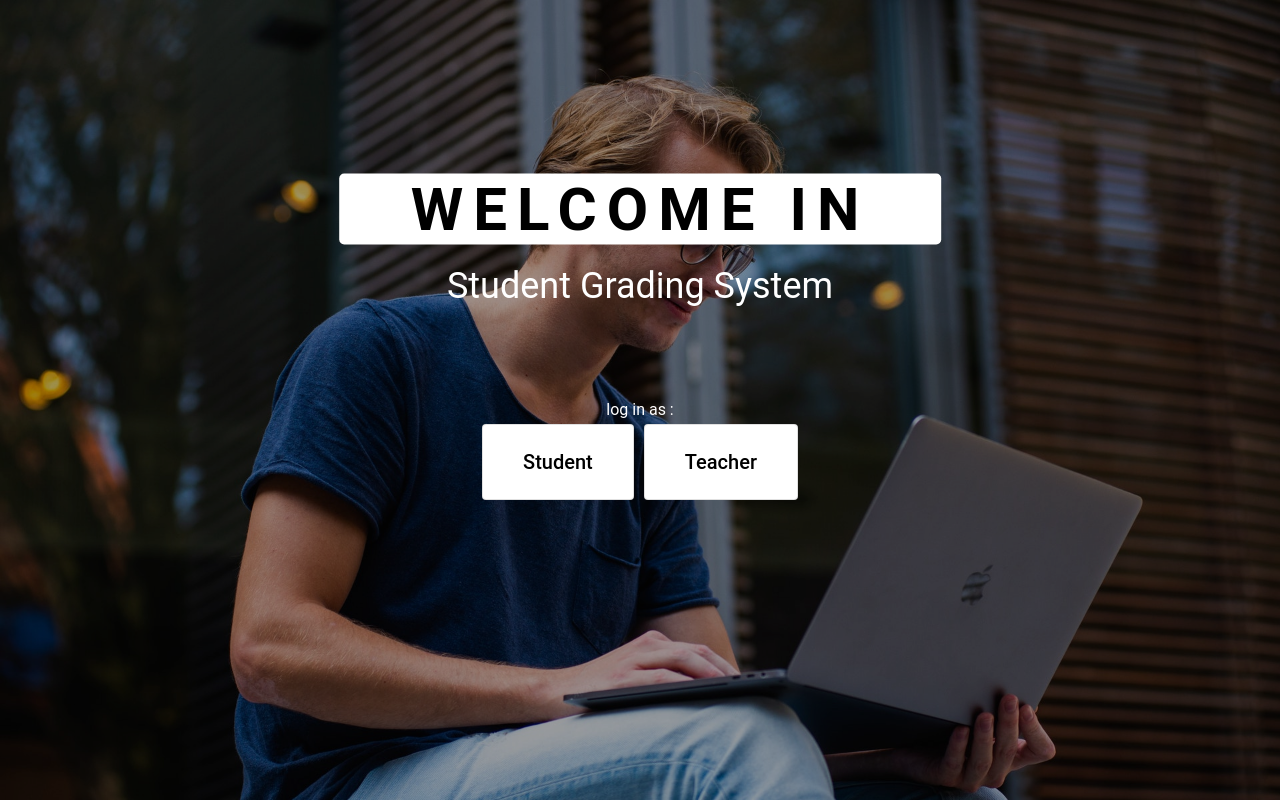
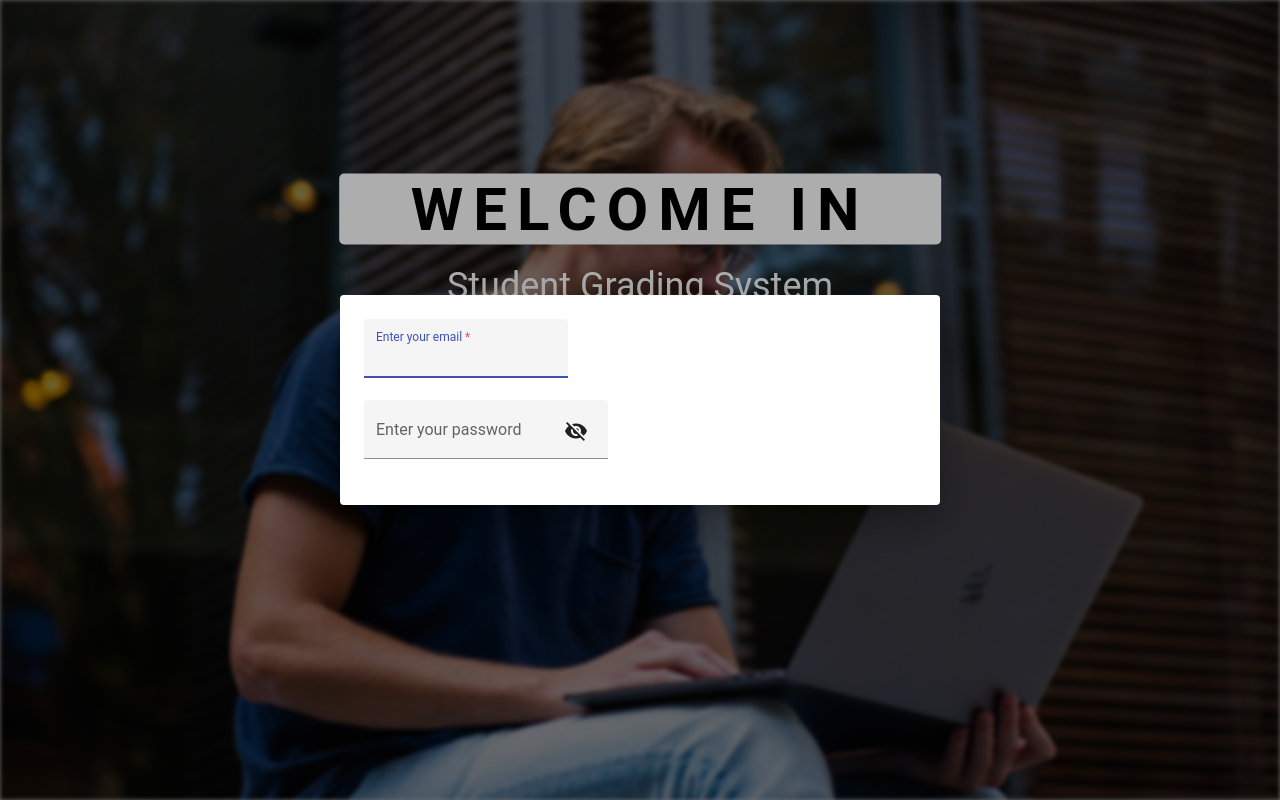
Before and after one commit to SavidyaXCVIII/Grading-System, an Angular app in the folder frontend/: page / in a window 1280 px wide. Both pictures are taken after a click on the button "Student". Built offline with nearby package versions, Linux system fonts and the light colour scheme.

Commit message:
added dialog for log in component

```diff
--- a/frontend/src/app/app.module.ts
+++ b/frontend/src/app/app.module.ts
@@ -6,8 +6,17 @@ import {AppComponent} from './app.component';
 import { SelectUserComponent } from './select-user/select-user.component';
 import { LogInComponent } from './shared/log-in/log-in.component';
 import {MatButtonModule} from '@angular/material/button';
+import {MatFormFieldModule} from '@angular/material/form-field';
+import {ReactiveFormsModule} from '@angular/forms';
+import {MatInputModule} from '@angular/material/input';
+import {MatIconModule} from '@angular/material/icon';
+import {BrowserAnimationsModule} from '@angular/platform-browser/animations';
+import {MatDialogModule} from '@angular/material/dialog';
 
 @NgModule({
+  entryComponents: [
+    LogInComponent
+  ],
   declarations: [
     AppComponent,
     SelectUserComponent,
@@ -16,7 +25,13 @@ import {MatButtonModule} from '@angular/material/button';
   imports: [
     BrowserModule,
     AppRoutingModule,
-    MatButtonModule
+    MatButtonModule,
+    MatFormFieldModule,
+    ReactiveFormsModule,
+    MatInputModule,
+    MatIconModule,
+    BrowserAnimationsModule,
+    MatDialogModule
   ],
   providers: [],
   bootstrap: [AppComponent]
--- a/frontend/src/app/select-user/select-user.component.css
+++ b/frontend/src/app/select-user/select-user.component.css
@@ -1,7 +1,17 @@
-.main-container {
+.background {
   background: url("src/assets/image-01.jpg");
   background-size: cover;
   height: 100vh;
+  -webkit-filter: blur(2px); /* Safari 6.0 - 9.0 */
+  filter: blur(2px);
+}
+.main-container {
+  background-size: cover;
+  height: 100vh;
+  position: absolute;
+  width: 100%;
+  z-index: 2;
+  top: 0;
 }
 .sub-container {
   background: rgba(0, 0, 0, 0.38);
@@ -60,6 +70,7 @@
   top: 50%;
   position: relative;
   text-align: center;
+  z-index: 5;
 }
 
 @keyframes cssAnimation {
--- a/frontend/src/app/select-user/select-user.component.html
+++ b/frontend/src/app/select-user/select-user.component.html
@@ -1,3 +1,4 @@
+<div class="background"></div>
 <div class="main-container">
   <div class="sub-container">
     <div class="container">
@@ -6,9 +7,9 @@
     </div>
     <div class="second-container">
       <span>log in as :</span><br>
-      <button mat-stroked-button>Student</button>
+      <button mat-stroked-button (click)="openLogIn()">Student</button>
       <button mat-stroked-button>Teacher</button>
-
     </div>
   </div>
+  <router-outlet></router-outlet>
 </div>
--- a/frontend/src/app/select-user/select-user.component.ts
+++ b/frontend/src/app/select-user/select-user.component.ts
@@ -1,4 +1,6 @@
 import { Component, OnInit } from '@angular/core';
+import {MatDialog} from '@angular/material/dialog';
+import {LogInComponent} from '../shared/log-in/log-in.component';
 
 @Component({
   selector: 'app-select-user',
@@ -7,9 +9,18 @@ import { Component, OnInit } from '@angular/core';
 })
 export class SelectUserComponent implements OnInit {
 
-  constructor() { }
+  constructor(public dialog: MatDialog) {
+  }
 
   ngOnInit(): void {
   }
 
+  openLogIn(): void {
+    const dialogRef = this.dialog.open(LogInComponent, {
+      width: '600px',
+    });
+    dialogRef.afterClosed().subscribe(result => {
+      console.log('The dialog was closed');
+    });
+  }
 }
--- a/frontend/src/app/shared/log-in/log-in.component.html
+++ b/frontend/src/app/shared/log-in/log-in.component.html
@@ -1 +1,15 @@
-<p>log-in works!</p>
+<div class="form-container">
+  <mat-form-field appearance="fill">
+    <mat-label>Enter your email</mat-label>
+    <input matInput placeholder="pat@example.com" [formControl]="email" required>
+    <mat-error *ngIf="email.invalid">{{getErrorMessage()}}</mat-error>
+  </mat-form-field>
+  <br>
+  <mat-form-field appearance="fill">
+    <mat-label>Enter your password</mat-label>
+    <input matInput [type]="hide ? 'password' : 'text'">
+    <button mat-icon-button matSuffix (click)="hide = !hide" [attr.aria-label]="'Hide password'" [attr.aria-pressed]="hide">
+      <mat-icon>{{hide ? 'visibility_off' : 'visibility'}}</mat-icon>
+    </button>
+  </mat-form-field>
+</div>
--- a/frontend/src/app/shared/log-in/log-in.component.ts
+++ b/frontend/src/app/shared/log-in/log-in.component.ts
@@ -1,4 +1,5 @@
 import { Component, OnInit } from '@angular/core';
+import {FormControl, Validators} from '@angular/forms';
 
 @Component({
   selector: 'app-log-in',
@@ -7,9 +8,20 @@ import { Component, OnInit } from '@angular/core';
 })
 export class LogInComponent implements OnInit {
 
+  email = new FormControl('', [Validators.required, Validators.email]);
+  private message: string;
+  hide = true;
+
   constructor() { }
 
   ngOnInit(): void {
   }
 
+  getErrorMessage(): string {
+    if (this.email.hasError('required')) {
+      return 'You must enter a value';
+    }
+    this.message = this.email.hasError('email') ? 'Not a valid email' : '';
+    return this.message;
+  }
 }
```
